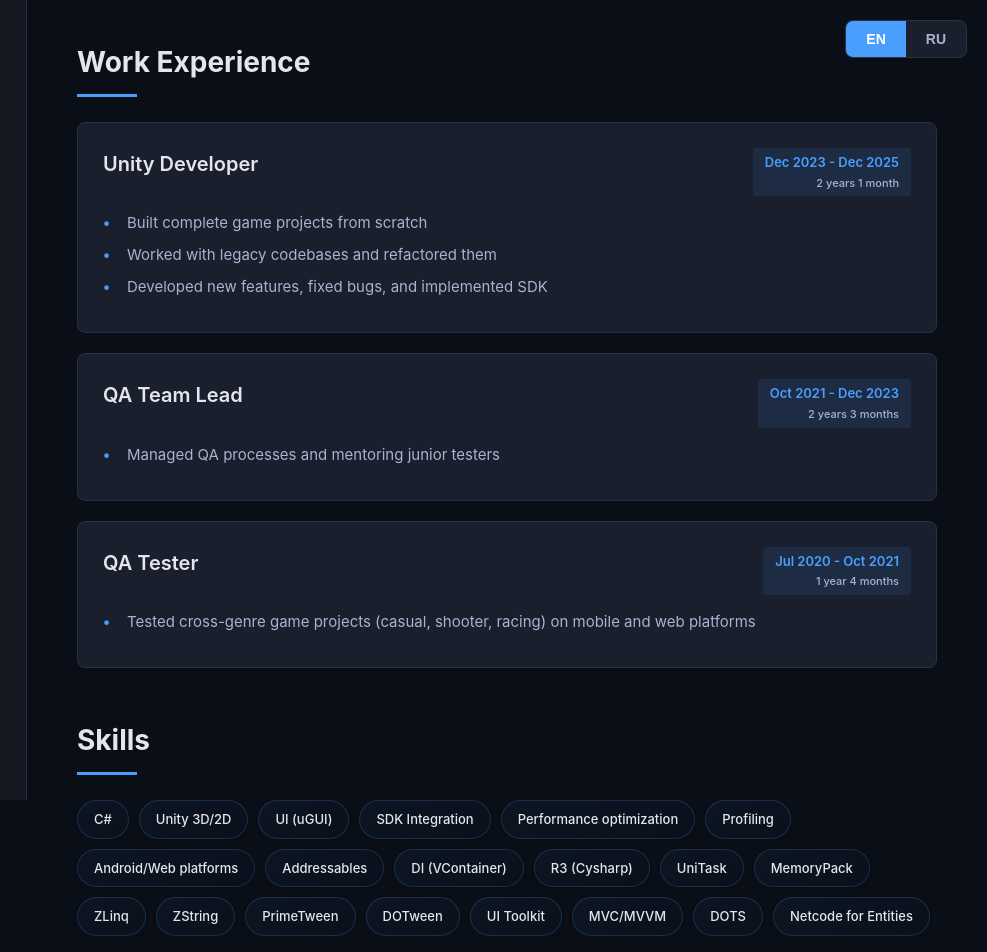
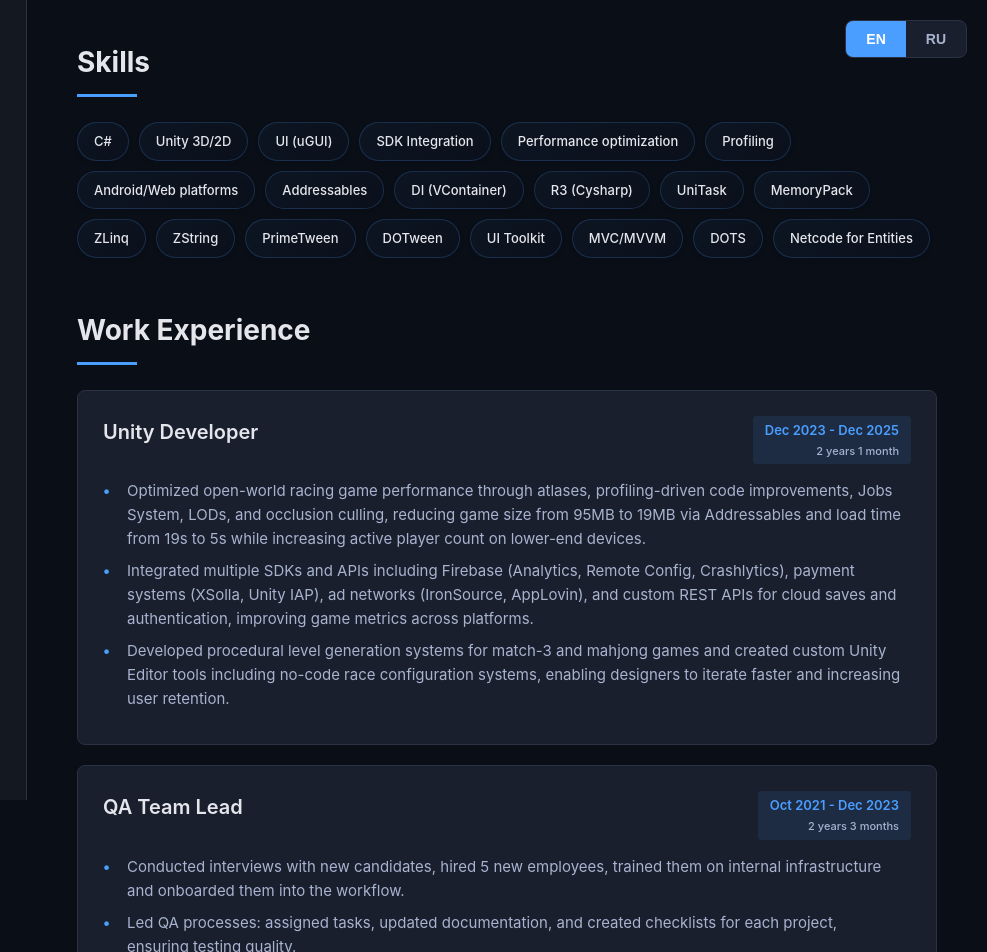
Before and after one commit to hurriCase/hurriCase.github.io, a plain HTML site: page index.html in a window 1280 px wide. Shown: the top 952 px of the page, 293-1280 px from the left. Drawn offline with Linux system fonts and the light colour scheme.

Commit message:
[refactor] job experience

```diff
--- a/index.html
+++ b/index.html
@@ -80,52 +80,7 @@
 
     <main class="main-content">
 
-        <section class="section">
-            <h2 class="section-title" data-lang="experience-title">Work Experience</h2>
-
-            <div class="experience-item">
-                <div class="experience-header">
-                    <h3 class="experience-title" data-lang="job-unity-dev">Unity Developer</h3>
-                    <span class="experience-period">
-                            <span data-lang="period-unity">Dec 2023 - Dec 2025</span>
-                            <span class="experience-duration" data-lang="duration-unity">(2 year 1 months)</span>
-                        </span>
-                </div>
-                <ul>
-                    <li data-lang="exp-unity-1">Built complete game projects from scratch</li>
-                    <li data-lang="exp-unity-2">Worked with legacy codebases and refactored them</li>
-                    <li data-lang="exp-unity-3">Developed new features, fixed bugs, and implemented SDK</li>
-                </ul>
-            </div>
-
-            <div class="experience-item">
-                <div class="experience-header">
-                    <h3 class="experience-title" data-lang="job-qa-lead">QA Team Lead</h3>
-                    <span class="experience-period">
-                            <span data-lang="period-qa-lead">Oct 2021 - Dec 2023</span>
-                            <span class="experience-duration" data-lang="duration-qa-lead">(2 years 3 months)</span>
-                        </span>
-                </div>
-                <ul>
-                    <li data-lang="exp-qa-lead-1">Managed QA processes and mentoring junior testers</li>
-                </ul>
-            </div>
-
-            <div class="experience-item">
-                <div class="experience-header">
-                    <h3 class="experience-title" data-lang="job-qa-tester">QA Tester</h3>
-                    <span class="experience-period">
-                            <span data-lang="period-qa-tester">Jul 2020 - Oct 2021</span>
-                            <span class="experience-duration" data-lang="duration-qa-tester">(1 year 4 months)</span>
-                        </span>
-                </div>
-                <ul>
-                    <li data-lang="exp-qa-tester-1">Tested cross-genre game projects (casual, shooter, racing) on mobile and web platforms</li>
-                </ul>
-            </div>
-        </section>
-
-        <section class="section">
+        <section class="section" id="skills">
             <h2 class="section-title" data-lang="skills-title">Skills</h2>
             <div class="skills-grid">
                 <div class="skill-tag">C#</div>
@@ -151,7 +106,63 @@
             </div>
         </section>
 
-        <section class="section">
+        <section class="section" id="experience">
+            <h2 class="section-title" data-lang="experience-title">Work Experience</h2>
+
+            <div class="experience-item">
+                <div class="experience-header">
+                    <h3 class="experience-title" data-lang="job-unity-dev">Unity Developer</h3>
+                    <span class="experience-period">
+                            <span data-lang="period-unity">Dec 2023 - Dec 2025</span>
+                            <span class="experience-duration" data-lang="duration-unity">(2 year 1 months)</span>
+                        </span>
+                </div>
+                <ul>
+                    <li data-lang="exp-unity-1">Optimized open-world racing game performance through atlases,
+                        profiling-driven code improvements, Jobs System, LODs, and occlusion culling,
+                        reducing game size from 95MB to 19MB via Addressables and load time from 19s to 5s
+                        while increasing active player count on lower-end devices.</li>
+                    <li data-lang="exp-unity-2">Integrated multiple SDKs and
+                        APIs including Firebase (Analytics, Remote Config, Crashlytics),
+                        payment systems (XSolla, Unity IAP),
+                        ad networks (IronSource, AppLovin), and custom REST APIs for cloud saves and authentication,
+                        improving game metrics across platforms.</li>
+                    <li data-lang="exp-unity-3">Developed procedural level generation systems for match-3 and
+                        mahjong games and created custom Unity Editor tools including no-code race configuration systems,
+                        enabling designers to iterate faster and increasing user retention.</li>
+                </ul>
+            </div>
+
+            <div class="experience-item">
+                <div class="experience-header">
+                    <h3 class="experience-title" data-lang="job-qa-lead">QA Team Lead</h3>
+                    <span class="experience-period">
+                            <span data-lang="period-qa-lead">Oct 2021 - Dec 2023</span>
+                            <span class="experience-duration" data-lang="duration-qa-lead">(2 years 3 months)</span>
+                        </span>
+                </div>
+                <ul>
+                    <li data-lang="exp-qa-lead-1">Managed QA processes and mentoring junior testers</li>
+                    <li data-lang="exp-qa-lead-2">Managed QA processes and mentoring junior testers</li>
+                </ul>
+            </div>
+
+            <div class="experience-item">
+                <div class="experience-header">
+                    <h3 class="experience-title" data-lang="job-qa-tester">QA Tester</h3>
+                    <span class="experience-period">
+                            <span data-lang="period-qa-tester">Jul 2020 - Oct 2021</span>
+                            <span class="experience-duration" data-lang="duration-qa-tester">(1 year 4 months)</span>
+                        </span>
+                </div>
+                <ul>
+                    <li data-lang="exp-qa-tester-1">Tested cross-genre game projects (casual, shooter, racing) on mobile and web platforms</li>
+                    <li data-lang="exp-qa-tester-2">Tested cross-genre game projects (casual, shooter, racing) on mobile and web platforms</li>
+                </ul>
+            </div>
+        </section>
+
+        <section class="section" id="projects">
             <h2 class="section-title" data-lang="projects-title">Personal Projects</h2>
 
             <div class="project-item">
--- a/script.js
+++ b/script.js
@@ -18,22 +18,23 @@ const translations = {
         'skill-perf': 'Performance optimization',
         'skill-profiling': 'Profiling',
         'skill-platforms': 'Android/Web platforms',
-        'skill-networking': 'Multiplayer Networking',
         'experience-title': 'Work Experience',
         'job-unity-dev': 'Unity Developer',
         'period-unity': 'Dec 2023 - Dec 2025',
         'duration-unity': '2 years 1 month',
-        'exp-unity-1': 'Built complete game projects from scratch',
-        'exp-unity-2': 'Worked with legacy codebases and refactored them',
-        'exp-unity-3': 'Developed new features, fixed bugs, and implemented SDK',
+        'exp-unity-1': 'Optimized open-world racing game performance through atlases, profiling-driven code improvements, Jobs System, LODs, and occlusion culling, reducing game size from 95MB to 19MB via Addressables and load time from 19s to 5s while increasing active player count on lower-end devices.',
+        'exp-unity-2': 'Integrated multiple SDKs and APIs including Firebase (Analytics, Remote Config, Crashlytics), payment systems (XSolla, Unity IAP), ad networks (IronSource, AppLovin), and custom REST APIs for cloud saves and authentication, improving game metrics across platforms.',
+        'exp-unity-3': 'Developed procedural level generation systems for match-3 and mahjong games and created custom Unity Editor tools including no-code race configuration systems, enabling designers to iterate faster and increasing user retention.',
         'job-qa-lead': 'QA Team Lead',
         'period-qa-lead': 'Oct 2021 - Dec 2023',
         'duration-qa-lead': '2 years 3 months',
-        'exp-qa-lead-1': 'Managed QA processes and mentoring junior testers',
+        'exp-qa-lead-1': 'Conducted interviews with new candidates, hired 5 new employees, trained them on internal infrastructure and onboarded them into the workflow.',
+        'exp-qa-lead-2': 'Led QA processes: assigned tasks, updated documentation, and created checklists for each project, ensuring testing quality.',
         'job-qa-tester': 'QA Tester',
         'period-qa-tester': 'Jul 2020 - Oct 2021',
         'duration-qa-tester': '1 year 4 months',
-        'exp-qa-tester-1': 'Tested cross-genre game projects (casual, shooter, racing) on mobile and web platforms',
+        'exp-qa-tester-1': 'Tested games of different genres (casual, race, shooter) for Web, Android and iOS platforms.',
+        'exp-qa-tester-2': 'Collaborated with development team to help understand, reproduce, and resolve found issues.',
         'projects-title': 'Personal Projects',
         'project-roguelike': 'Roguelike',
         'badge-roguelike': '2D | Google Play',
@@ -65,17 +66,19 @@ const translations = {
         'job-unity-dev': 'Unity Разработчик',
         'period-unity': 'Дек 2023 - Дек 2025',
         'duration-unity': '2 года 1 месяц',
-        'exp-unity-1': 'Создавал полные игровые проекты с нуля',
-        'exp-unity-2': 'Работал с легаси кодом и рефакторил его',
-        'exp-unity-3': 'Разрабатывал новые функции, исправлял баги и внедрял SDK',
+        'exp-unity-1': 'Оптимизировал производительность гоночной игры с открытым миром через атласы, рефакторинг кода на основе профилирования, Jobs System, LODs и occlusion culling, уменьшив размер игры с 95MB до 19MB через Addressables и время загрузки с 19s до 5s, увеличив количество активных игроков на слабых устройствах.',
+        'exp-unity-2': 'Интегрировал множество SDK и API включая Firebase (Analytics, Remote Config, Crashlytics), платёжные системы (XSolla, Unity IAP), рекламные сети (IronSource, AppLovin) и кастомные REST API для облачных сохранений и аутентификации, улучшив метрики игры на всех платформах.',
+        'exp-unity-3': 'Разрабатывал системы процедурной генерации уровней для match-3 и маджонг игр. Создавал кастомные инструменты Unity Editor, включая системы настройки гонок без кода, позволяя дизайнерам быстрее итерироваться и увеличивая удержание пользователей.',
         'job-qa-lead': 'Руководитель QA отдела',
         'period-qa-lead': 'Окт 2021 - Дек 2023',
         'duration-qa-lead': '2 года 3 месяца',
-        'exp-qa-lead-1': 'Управлял процессами QA и наставничеством младших тестировщиков',
+        'exp-qa-lead-1': 'Проводил собеседования с новыми кандидатами, нанял 5 новых сотрудников, обучал их внутренней инфраструктуре и вводил в рабочий процесс.',
+        'exp-qa-lead-2': 'Управлял процессами QA: распределял задачи, обновлял документацию и создавал чек-листы для каждого проекта, обеспечивая качество тестирования.',
         'job-qa-tester': 'QA Тестировщик',
         'period-qa-tester': 'Июль 2020 - Окт 2021',
         'duration-qa-tester': '1 год 4 месяца',
-        'exp-qa-tester-1': 'Тестировал игровые проекты разных жанров (казуальные, шутеры, гонки) на мобильных и веб платформах',
+        'exp-qa-tester-1': 'Тестировал игры разных жанров (казуальные, гонки, шутеры) для Web, Android и iOS платформ.',
+        'exp-qa-tester-2': 'Сотрудничал с командой разработки для понимания, воспроизведения и решения найденных проблем.',
         'projects-title': 'Личные проекты',
         'project-roguelike': 'Рогалик',
         'badge-roguelike': '2D | Google Play',
--- a/styles.css
+++ b/styles.css
@@ -301,6 +301,7 @@ body {
     position: relative;
     color: var(--text-secondary);
     font-size: 15px;
+    max-width: 800px;
 }
 
 .experience-item li::before {
```
